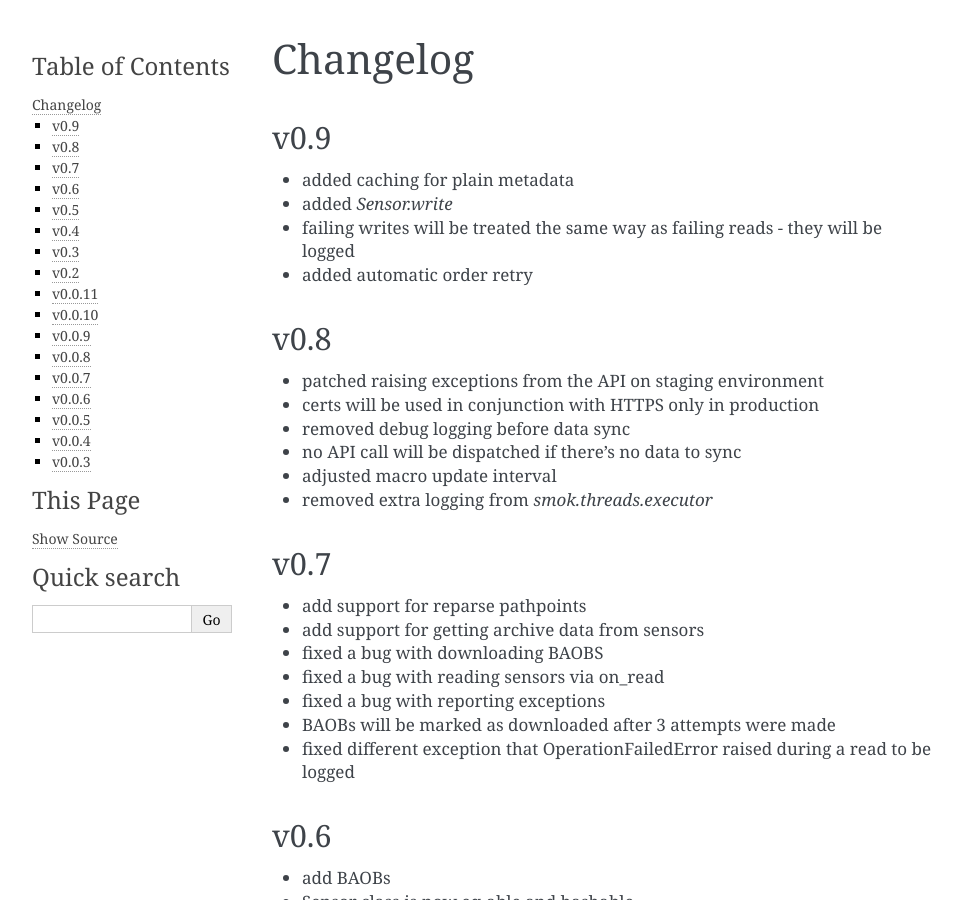
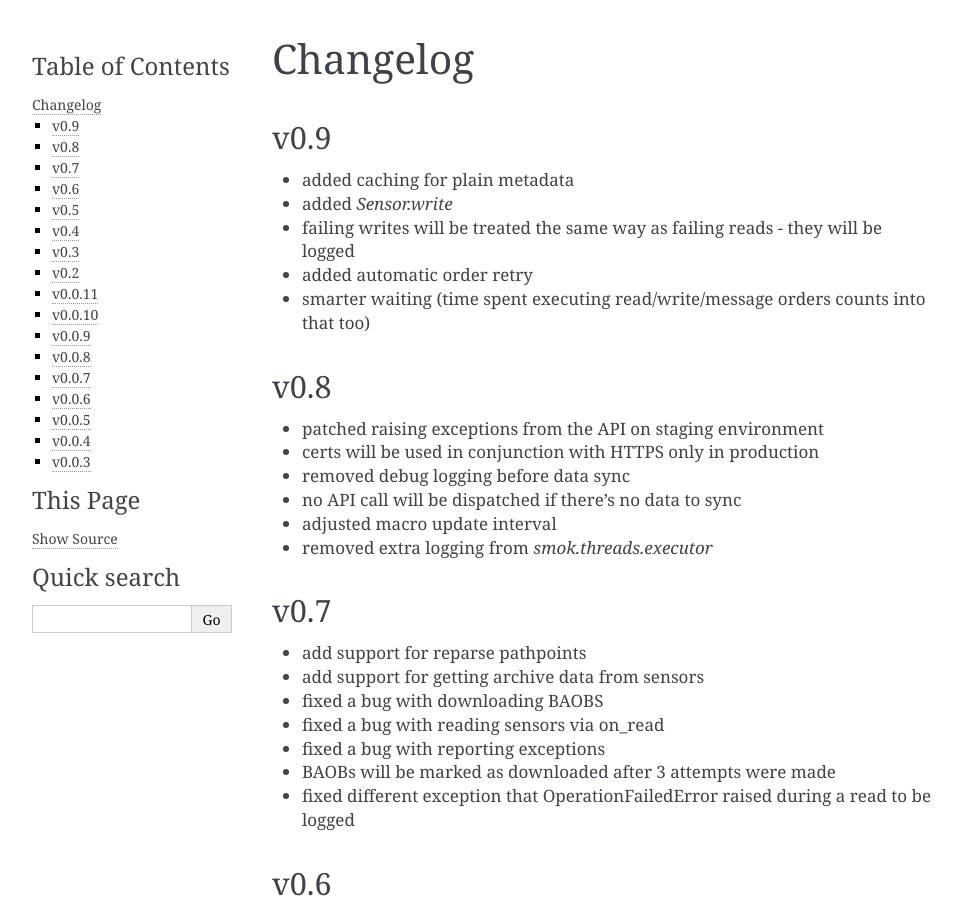
Before and after one commit to smok-serwis/smok-client, a Sphinx documentation site: the page built from docs/changelog.rst, in a window 1280 px wide and 900 px high. Shown: the whole window, without its empty margins (148-1110 px from the left). Built offline with Sphinx 7.4.7, drawn with Linux system fonts in a browser that asks for light colours.

Commit message:
+ changelog

```diff
--- a/docs/changelog.rst
+++ b/docs/changelog.rst
@@ -7,6 +7,7 @@ v0.9
 * added `Sensor.write`
 * failing writes will be treated the same way as failing reads - they will be logged
 * added automatic order retry
+* smarter waiting (time spent executing read/write/message orders counts into that too)
 
 v0.8
 ~~~~
```
